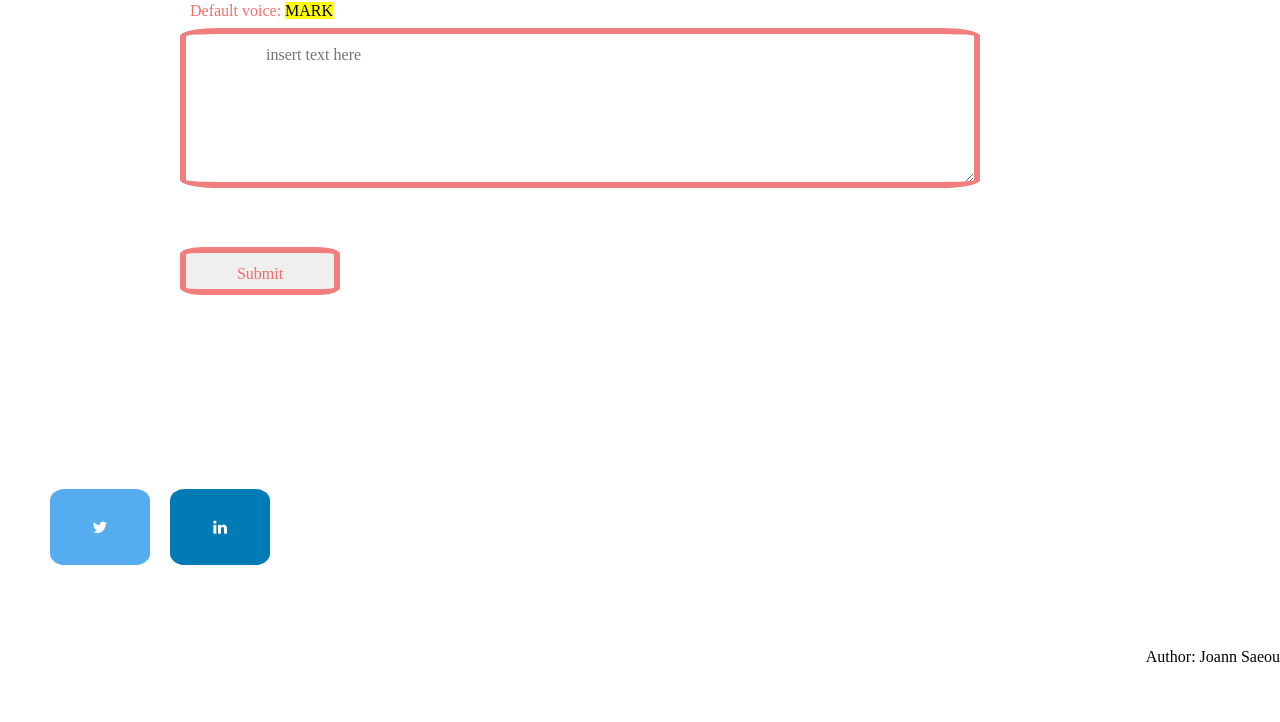
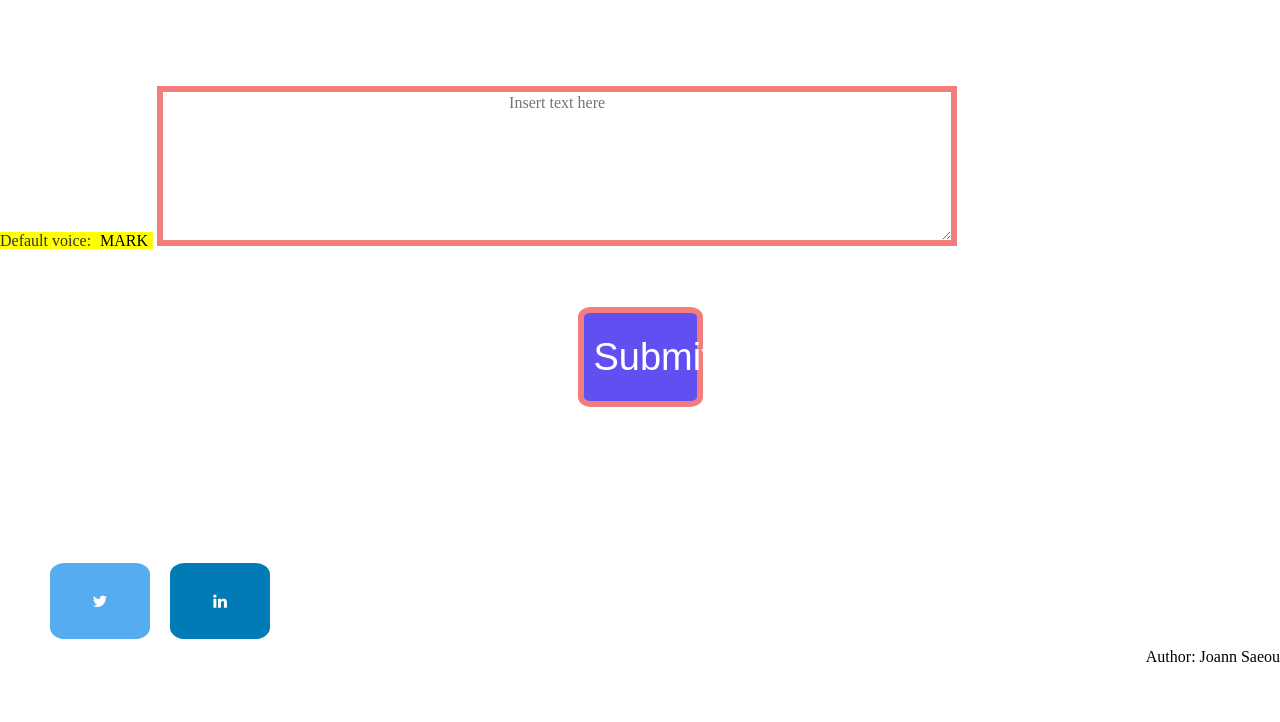
Before and after one commit to TingyCoder/Javascript-land, a plain HTML site: page html/index.html in a window 1280 px wide. Shown: the part 78-800 px from the top of the page. Drawn offline with Linux system fonts and the light colour scheme; a web font is replaced by a local one.

```diff
--- a/css/style.css
+++ b/css/style.css
@@ -66,7 +66,8 @@ form {
   height: 100%;
   width: 100%;
   position: sticky;
-  margin: 20px 0;
+  margin: 50px -200px;
+
 }
 
 
@@ -79,29 +80,78 @@ form {
 
 h1 {
   text-align: center;
+  color: #333;
+  font-size: 35px;
+  text-shadow: 2px 2px 4px rgba(0, 0, 0, 0.5); /* Adds the shadow - black with 50% opacity */
+
 }
 
-label, button {
-  padding: 12px 10px;
-  margin: 8px 180px;
-  color: rgb(244, 109, 109);
-}
+  /* Container to center the form content */
+  .container {
+    display: flex;
+    flex-direction: column;
+    align-items: center;
+    margin-top: 50px; /* Adds some space from the top */
 
-button {
-  width: 10rem;
-  height: 3rem;
-  border-radius: 15%;
+  }
+
+label {
+  font-size: 16px;
+  margin-bottom: 100px; /*Space between label and textarea*/
+  color: #333; /* Text color for the label */
+
+  background-color: yellow;
 
 }
 
 
+  /* Styles for the textarea */
 
-button, textarea[type=text] {
+button {
+  cursor: pointer; /* Adds a pointer cursor on hover over the button */
+}
+
+/* Adding CSS to center the submit button */
+.button-container {
+  display: flex;
+  justify-content: center; /* Centers the button horizontally */
+  align-items: center; /* Optional: if you also need vertical centering */
+  height: 5vh; /* Takes full height of the viewport */
+}
+
+button {
+  padding: 10px;
+  width: 125px; /* Sets a fixed width */
+  height: 100px; /* Sets a fixed height, equal to width to form a circle */
+  border-radius: 10%; /* This creates the round shape */
+  font-size: 38px; /* Font size for the text in the button */
+  cursor: pointer; /* Pointer cursor on hover */
+  border: none; /* Optional: removes default border */
+  background-color: #624ff1; /* Optional: background color */
+  color: white; /* Optional: text color */
+  font-family: "Jersey 10", sans-serif;
+  font-weight: 400;
+  font-style: normal;
+  text-align: center; /* Ensures text is centered */
+  line-height: 10px; /* Adjust line height to vertically center the text inside the button */
+}
+
+/* Optional: adding hover effect */
+button:hover {
+  background-color: #a04545;
+}
+mark {
+  background-color: yellow;
+  padding: 0 5px;
+}
+
+button, textarea[type=text], #wordBox {
 
   border-bottom: 6px solid rgb(241, 125, 125);
   border-top: 6px solid rgb(241, 125, 125);
   border-left: 6px solid rgb(241, 125, 125);
   border-right: 6px solid rgb(241, 125, 125);
+text-align: center;
 }
 
 
--- a/html/index.html
+++ b/html/index.html
@@ -14,16 +14,26 @@
 <!--social media icons-->
 		<link rel="stylesheet" href="https://cdnjs.cloudflare.com/ajax/libs/font-awesome/4.7.0/css/font-awesome.min.css">
 
+
+		<!-- additonal font style -->
+
+		<link rel="preconnect" href="https://fonts.googleapis.com">
+<link rel="preconnect" href="https://fonts.gstatic.com" crossorigin>
+<link href="https://fonts.googleapis.com/css2?family=Jersey+10&display=swap" rel="stylesheet">
+
+
 	</head>
 	<body>
 
 <main>
 
 	<h1>Welcome to my voice recognition! </h1>
-	<form >
-		<label for="wordBox"> Default voice:  <mark> MARK</mark></label>
-		<!-- <input id="wordBox" maxlength="9999" type="text" placeholder="insert text here"> -->
-		<textarea id="wordBox" type="text" placeholder="insert text here"></textarea>
+ <div class="container">
+    <form>
+      <label for="wordBox">Default voice: <mark>MARK</mark></label>
+      <textarea id="wordBox" placeholder="Insert text here"></textarea>
+    </form>
+  </div>
 	<br>
 	<br>
 
@@ -32,12 +42,15 @@
 	</form>
 
 </main>
+<div class="button-container">
+	<button id="yell" type="button" name="button">Submit</button>
+  </div>
 
-		<button id="yell" type="button" name="button">Submit</button>
 
 		<h2 id="placeToYell">
 
     </h2>
+
 
 
 
@@ -54,6 +67,10 @@
 
 
 
-		<script type="text/javascript" src="../js/script.js"></script>
+		<script type="text/javascript" src="../js/script.js">
+
+
+
+		</script>
 	</body>
 </html>
```
Also changed, not shown: js/script.js (indentation only).
